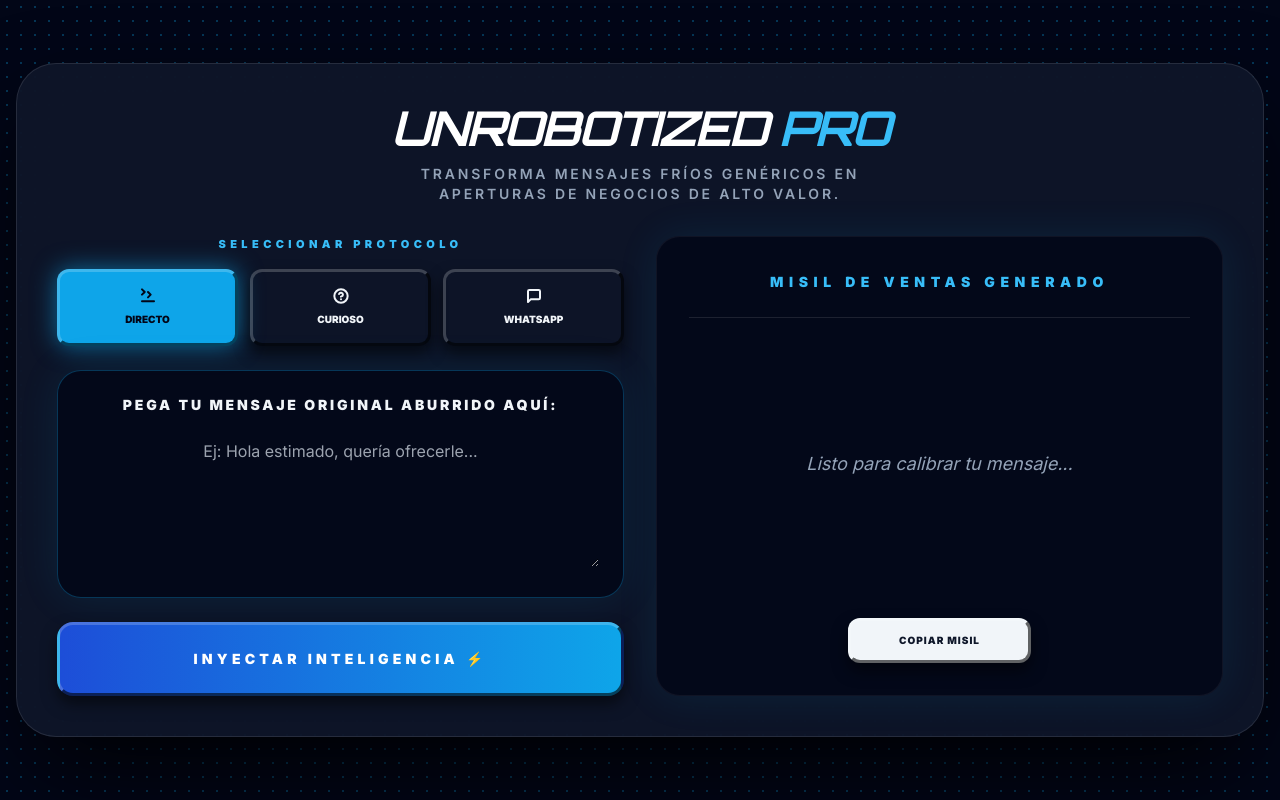
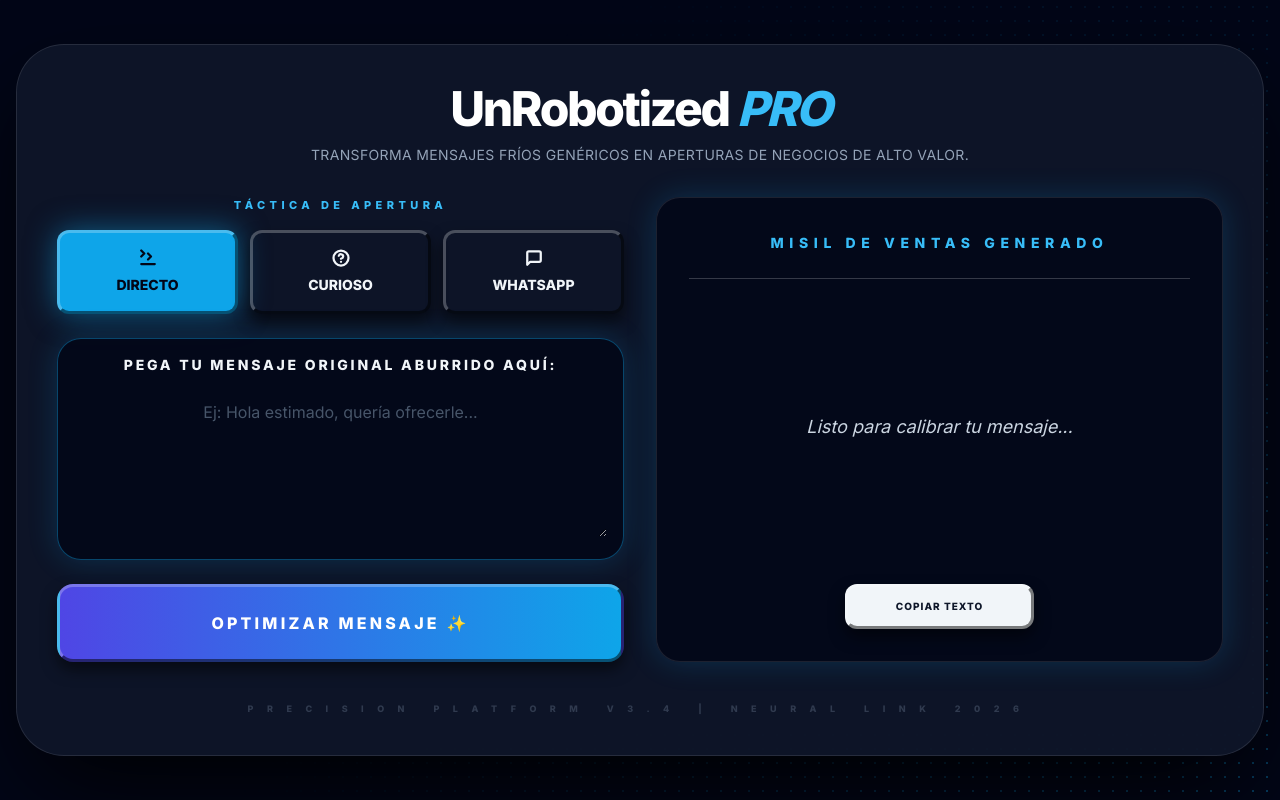
Before and after one commit to icgcreatividadtaller-PRO/unrobotized-pro, a website: page index.html in a window 1280 px wide. Both pictures are taken after a click on the button "DIRECTO". Drawn offline with nearby package versions, Linux system fonts and the light colour scheme.

Commit message:
Update index.html

```diff
--- a/index.html
+++ b/index.html
@@ -3,102 +3,225 @@
 <head>
     <meta charset="UTF-8">
     <meta name="viewport" content="width=device-width, initial-scale=1.0">
-    <title>UnRobotized Pro | Tactical Engine v3.3</title>
+    <title>UnRobotized Pro | Precision Action v3.4</title>
     <script src="https://cdn.tailwindcss.com"></script>
-    <link href="https://fonts.googleapis.com/css2?family=Inter:wght@400;600;900&family=Orbitron:wght@700&display=swap" rel="stylesheet">
+    <link href="https://fonts.googleapis.com/css2?family=Inter:wght@400;600;800&display=swap" rel="stylesheet">
     <style>
         body { font-family: 'Inter', sans-serif; background: #020617; color: #f8fafc; margin: 0; min-height: 100vh; overflow-x: hidden; }
-        .glass-panel { background: rgba(15, 23, 42, 0.9); backdrop-filter: blur(25px); border: 1px solid rgba(255, 255, 255, 0.1); box-shadow: 0 40px 100px -20px rgba(0, 0, 0, 1); position: relative; z-index: 20; }
-        .ps-button { border-top: 3px solid rgba(255, 255, 255, 0.2); border-left: 3px solid rgba(255, 255, 255, 0.2); border-right: 3px solid rgba(0, 0, 0, 0.6); border-bottom: 3px solid rgba(0, 0, 0, 0.6); box-shadow: 0 8px 15px rgba(0, 0, 0, 0.5); transition: all 0.2s cubic-bezier(0.4, 0, 0.2, 1); }
-        .ps-button:active { border-top: 3px solid rgba(0, 0, 0, 0.6); border-left: 3px solid rgba(0, 0, 0, 0.6); border-right: 2px solid rgba(255, 255, 255, 0.1); border-bottom: 2px solid rgba(255, 255, 255, 0.1); transform: scale(0.97); }
-        .tone-btn.active { background-color: #0ea5e9 !important; color: #020617 !important; box-shadow: 0 0 25px rgba(14, 165, 233, 0.6); }
-        .neon-box { background: rgba(2, 6, 23, 0.8); border: 1px solid rgba(14, 165, 233, 0.3); box-shadow: 0 0 40px rgba(14, 165, 233, 0.1); border-radius: 1.5rem; }
-        .halftone-bg { position: fixed; top: 0; left: 0; width: 100vw; height: 100vh; z-index: 1; background-image: radial-gradient(circle, #0ea5e9 1.5px, transparent 1.5px); background-size: 14px 14px; opacity: 0.3; }
-        .satellite-orbit { width: 50px; height: 50px; border: 1px dashed rgba(14, 165, 233, 0.4); border-radius: 50%; position: relative; animation: spin 3s linear infinite; display: none; margin: 0 auto 15px; }
-        .satellite-body { width: 10px; height: 10px; background: #0ea5e9; border-radius: 50%; position: absolute; top: -5px; left: 50%; box-shadow: 0 0 15px #0ea5e9; }
+
+        .glass-panel {
+            background: rgba(15, 23, 42, 0.9);
+            backdrop-filter: blur(25px);
+            border: 1px solid rgba(255, 255, 255, 0.1);
+            box-shadow: 0 40px 100px -20px rgba(0, 0, 0, 1);
+            position: relative;
+            z-index: 20;
+        }
+
+        /* --- BEVEL & EMBOSS TIPO PHOTOSHOP --- */
+        .ps-button {
+            border-top: 3px solid rgba(255, 255, 255, 0.25);
+            border-left: 3px solid rgba(255, 255, 255, 0.25);
+            border-right: 3px solid rgba(0, 0, 0, 0.5);
+            border-bottom: 3px solid rgba(0, 0, 0, 0.5);
+            box-shadow: 0 8px 15px rgba(0, 0, 0, 0.5);
+            transition: all 0.2s ease;
+        }
+        .ps-button:active {
+            border-top: 3px solid rgba(0, 0, 0, 0.5);
+            border-left: 3px solid rgba(0, 0, 0, 0.5);
+            border-right: 3px solid rgba(255, 255, 255, 0.1);
+            border-bottom: 3px solid rgba(255, 255, 255, 0.1);
+            transform: scale(0.98);
+        }
+        .tone-btn.active {
+            background-color: #0ea5e9 !important;
+            color: #020617 !important;
+            box-shadow: 0 0 30px rgba(14, 165, 233, 0.5);
+        }
+
+        .neon-box {
+            background: rgba(2, 6, 23, 0.8);
+            border: 1px solid rgba(14, 165, 233, 0.4);
+            box-shadow: 0 0 30px rgba(14, 165, 233, 0.2);
+            border-radius: 1.5rem;
+        }
+
+        .halftone-bg {
+            position: fixed;
+            top: 0; left: 0; width: 100vw; height: 100vh;
+            z-index: 1;
+            background-image: radial-gradient(circle, #0ea5e9 1.5px, transparent 1.5px);
+            background-size: 14px 14px;
+            mask-image: radial-gradient(circle at bottom right, rgba(0,0,0,1) 0%, rgba(0,0,0,0) 70%);
+            -webkit-mask-image: radial-gradient(circle at bottom right, rgba(0,0,0,1) 0%, rgba(0,0,0,0) 70%);
+            opacity: 0.35;
+        }
+
+        /* --- ANIMACIÓN SATÉLITE --- */
+        .satellite-orbit {
+            width: 50px; height: 50px;
+            border: 1px dashed rgba(14, 165, 233, 0.5);
+            border-radius: 50%;
+            position: relative;
+            animation: spin 3s linear infinite;
+            display: none;
+            margin: 0 auto 15px;
+        }
+        .satellite-body {
+            width: 10px; height: 10px;
+            background: #0ea5e9;
+            border-radius: 50%;
+            position: absolute;
+            top: -5px; left: 50%;
+            box-shadow: 0 0 15px #0ea5e9;
+        }
         @keyframes spin { 100% { transform: rotate(360deg); } }
+
         textarea { text-align: center; resize: none; }
+        ::placeholder { color: #475569 !important; }
     </style>
 </head>
-<body class="flex items-center justify-center p-4">
+<body class="flex items-center justify-center p-2 md:p-4">
 
     <div class="halftone-bg"></div>
 
-    <div class="max-w-7xl w-full glass-panel rounded-[2.5rem] p-6 md:p-10">
+    <div class="max-w-7xl w-full glass-panel rounded-[3rem] p-6 md:p-10">
+
         <header class="text-center mb-8">
-            <h1 style="font-family: 'Orbitron', sans-serif;" class="text-4xl md:text-5xl font-black text-white tracking-tighter uppercase italic">
-                UnRobotized <span class="text-sky-400">PRO</span>
+            <h1 class="text-4xl md:text-5xl font-extrabold text-white tracking-tighter leading-tight">
+                UnRobotized <span class="text-sky-400 italic">PRO</span>
             </h1>
-            <p class="text-slate-400 text-xs md:text-sm mt-3 font-semibold tracking-[0.2em] uppercase max-w-lg mx-auto leading-relaxed">
+            <p class="text-slate-400 text-xs md:text-sm mt-3 font-light tracking-wide uppercase">
                 Transforma mensajes fríos genéricos en aperturas de negocios de alto valor.
             </p>
         </header>
 
         <div class="grid md:grid-cols-2 gap-8 relative z-30">
+
             <div class="space-y-6 flex flex-col justify-between">
                 <div class="space-y-4">
-                    <label class="block text-[11px] font-black text-sky-400 uppercase tracking-[0.4em] text-center">Seleccionar Protocolo</label>
+                    <label class="block text-[11px] font-black text-sky-400 uppercase tracking-[0.4em] text-center">Táctica de Apertura</label>
                     <div class="grid grid-cols-3 gap-3">
-                        <button id="btn-dir" onclick="setTone('directo')" class="tone-btn ps-button active py-4 rounded-xl text-[10px] font-black uppercase flex flex-col items-center gap-2">
-                            <svg xmlns="http://www.w3.org/2000/svg" width="16" height="16" viewBox="0 0 24 24" fill="none" stroke="currentColor" stroke-width="3" stroke-linecap="round" stroke-linejoin="round"><path d="m12 14 4-4-4-4"/><path d="M3 20h18"/><path d="m3 10 4-4-4-4"/></svg>
+                        <button id="t-dir" onclick="setTone('directo')" class="tone-btn ps-button active py-4 rounded-xl text-xs md:text-sm font-black uppercase flex flex-col items-center gap-2">
+                            <svg xmlns="http://www.w3.org/2000/svg" width="18" height="18" viewBox="0 0 24 24" fill="none" stroke="currentColor" stroke-width="3" stroke-linecap="round" stroke-linejoin="round"><path d="m12 14 4-4-4-4"/><path d="M3 20h18"/><path d="m3 10 4-4-4-4"/></svg>
                             Directo
                         </button>
-                        <button id="btn-cur" onclick="setTone('curioso')" class="tone-btn ps-button py-4 rounded-xl text-[10px] font-black uppercase text-slate-100 flex flex-col items-center gap-2">
-                            <svg xmlns="http://www.w3.org/2000/svg" width="16" height="16" viewBox="0 0 24 24" fill="none" stroke="currentColor" stroke-width="3" stroke-linecap="round" stroke-linejoin="round"><circle cx="12" cy="12" r="10"/><path d="M9.09 9a3 3 0 0 1 5.83 1c0 2-3 3-3 3"/><line x1="12" y1="17" x2="12.01" y2="17"/></svg>
+                        <button id="t-cur" onclick="setTone('curioso')" class="tone-btn ps-button py-4 rounded-xl text-xs md:text-sm font-black uppercase text-slate-100 flex flex-col items-center gap-2">
+                            <svg xmlns="http://www.w3.org/2000/svg" width="18" height="18" viewBox="0 0 24 24" fill="none" stroke="currentColor" stroke-width="3" stroke-linecap="round" stroke-linejoin="round"><circle cx="12" cy="12" r="10"/><path d="M9.09 9a3 3 0 0 1 5.83 1c0 2-3 3-3 3"/><line x1="12" y1="17" x2="12.01" y2="17"/></svg>
                             Curioso
                         </button>
-                        <button id="btn-wha" onclick="setTone('whatsapp')" class="tone-btn ps-button py-4 rounded-xl text-[10px] font-black uppercase text-slate-100 flex flex-col items-center gap-2">
-                            <svg xmlns="http://www.w3.org/2000/svg" width="16" height="16" viewBox="0 0 24 24" fill="none" stroke="currentColor" stroke-width="3" stroke-linecap="round" stroke-linejoin="round"><path d="M21 15a2 2 0 0 1-2 2H7l-4 4V5a2 2 0 0 1 2-2h14a2 2 0 0 1 2 2z"/></svg>
+                        <button id="t-wha" onclick="setTone('whatsapp')" class="tone-btn ps-button py-4 rounded-xl text-xs md:text-sm font-black uppercase text-slate-100 flex flex-col items-center gap-2">
+                            <svg xmlns="http://www.w3.org/2000/svg" width="18" height="18" viewBox="0 0 24 24" fill="none" stroke="currentColor" stroke-width="3" stroke-linecap="round" stroke-linejoin="round"><path d="M21 15a2 2 0 0 1-2 2H7l-4 4V5a2 2 0 0 1 2-2h14a2 2 0 0 1 2 2z"/></svg>
                             WhatsApp
                         </button>
                     </div>
                 </div>
 
-                <div class="neon-box p-6">
-                    <label class="block text-xs md:text-sm font-black text-slate-100 uppercase tracking-[0.2em] text-center mb-4">
+                <div class="neon-box p-4">
+                    <label class="block text-sm font-black text-slate-100 uppercase tracking-[0.2em] text-center mb-4">
                         Pega tu mensaje original aburrido aquí:
                     </label>
-                    <textarea id="inputField" rows="5" class="w-full bg-transparent p-2 text-white font-medium outline-none text-base" placeholder="Ej: Hola estimado, quería ofrecerle..."></textarea>
+                    <textarea id="inputMsg" rows="5"
+                        class="w-full bg-transparent p-2 text-white font-medium outline-none text-base leading-relaxed"
+                        placeholder="Ej: Hola estimado, quería ofrecerle..."></textarea>
                 </div>
 
-                <button id="mainBtn" onclick="optimizar()" class="w-full ps-button bg-gradient-to-r from-blue-700 to-sky-500 text-white py-6 rounded-2xl font-black text-sm uppercase tracking-[0.3em]">
-                    Inyectar Inteligencia ⚡
+                <button id="mainBtn" onclick="optimizar()" class="w-full ps-button bg-gradient-to-r from-indigo-600 to-sky-500 text-white py-6 rounded-2xl font-black text-base uppercase tracking-[0.2em]">
+                    Optimizar Mensaje ✨
                 </button>
             </div>
 
-            <div id="resPanel" class="neon-box p-8 flex flex-col border border-white/5 h-full relative">
-                <div class="text-center border-b border-white/10 pb-6 mb-6">
-                    <span class="text-xs md:text-sm font-black text-sky-400 uppercase tracking-[0.4em]">Misil de Ventas Generado</span>
+            <div id="resPanel" class="neon-box p-8 flex flex-col border border-white/10 h-full relative">
+                <div class="text-center border-b border-white/20 pb-6 mb-6">
+                    <span class="text-sm font-black text-sky-400 uppercase tracking-[0.4em]">
+                        Misil de Ventas Generado
+                    </span>
                 </div>
+
                 <div class="flex-grow flex flex-col items-center justify-center">
-                    <div id="satellite" class="satellite-orbit"><div class="satellite-body"></div></div>
-                    <div id="outputArea" class="p-2 text-slate-400 italic text-base md:text-lg text-center w-full">Listo para calibrar tu mensaje...</div>
+                    <div id="satellite" class="satellite-orbit">
+                        <div class="satellite-body"></div>
+                    </div>
+
+                    <div id="resArea" class="p-2 text-slate-300 italic text-base md:text-lg leading-relaxed text-center overflow-y-auto w-full">
+                        Listo para calibrar tu mensaje...
+                    </div>
                 </div>
+
                 <div class="mt-8 flex justify-center">
-                    <button id="copyBtn" onclick="copiar()" class="ps-button bg-slate-100 text-slate-900 py-3 px-12 rounded-xl font-black text-[10px] uppercase tracking-widest">Copiar Misil</button>
+                    <button id="copyBtn" onclick="copiar()" class="ps-button bg-slate-100 hover:bg-white text-slate-900 py-3 px-12 rounded-xl font-black text-[10px] uppercase tracking-widest transition-all">
+                        Copiar Texto
+                    </button>
                 </div>
             </div>
         </div>
+
+        <footer class="mt-10 text-center opacity-40">
+            <p class="text-[9px] text-slate-500 font-bold uppercase tracking-[1.5em]">Precision Platform v3.4 | Neural Link 2026</p>
+        </footer>
     </div>
 
     <script>
         let currentTone = 'directo';
 
         function setTone(t) {
-            console.log("Cambiando protocolo a:", t);
             currentTone = t;
-            ['dir', 'cur', 'wha'].forEach(id => {
-                const btn = document.getElementById('btn-' + id);
+            ['directo', 'curioso', 'whatsapp'].forEach(id => {
+                const btn = document.getElementById('t-' + id.substring(0,3));
                 btn.classList.remove('active');
                 btn.classList.add('text-slate-100');
             });
-            const activeId = 'btn-' + t.substring(0,3);
-            document.getElementById(activeId).classList.add('active');
-            document.getElementById(activeId).classList.remove('text-slate-100');
+            const active = document.getElementById('t-' + t.substring(0,3));
+            active.classList.add('active');
+            active.classList.remove('text-slate-100');
         }
 
         async function optimizar() {
-            const input = document.getElementById('inputField');
-            const output = document.getElementById('outputArea');
-            const sat = document.getElementById('satellite');
-            const btn = document
+            const msg = document.getElementById('inputMsg').value;
+            const resArea = document.getElementById('resArea');
+            const satellite = document.getElementById('satellite');
+            const btn = document.getElementById('mainBtn');
+
+            if(!msg) return alert("Pega un mensaje, socio.");
+
+            // Reset UI
+            btn.disabled = true;
+            satellite.style.display = "block";
+            resArea.innerText = "Sincronizando órbita satelital... 🛰️";
+            resArea.classList.replace('text-white', 'text-slate-300');
+
+            try {
+                // LLAMADA AL MOTOR DE VERCEL
+                const response = await fetch('/api/optimize', {
+                    method: 'POST',
+                    headers: { 'Content-Type': 'application/json' },
+                    body: JSON.stringify({ message: msg, tone: currentTone })
+                });
+
+                const data = await response.json();
+
+                resArea.style.fontStyle = "normal";
+                resArea.classList.replace('text-slate-300', 'text-white');
+                resArea.innerText = data.optimized || data.error;
+
+            } catch (error) {
+                resArea.innerText = "Error de enlace. Revisa tu internet o la API Key.";
+            } finally {
+                btn.disabled = false;
+                satellite.style.display = "none";
+            }
+        }
+
+        function copiar() {
+            const texto = document.getElementById('resArea').innerText;
+            if(texto.includes("calibrar")) return;
+            navigator.clipboard.writeText(texto);
+            const copyBtn = document.getElementById('copyBtn');
+            const originalText = copyBtn.innerText;
+            copyBtn.innerText = "¡COPIADO!";
+            setTimeout(() => copyBtn.innerText = originalText, 2000);
+        }
+    </script>
+</body>
+</html>
```
